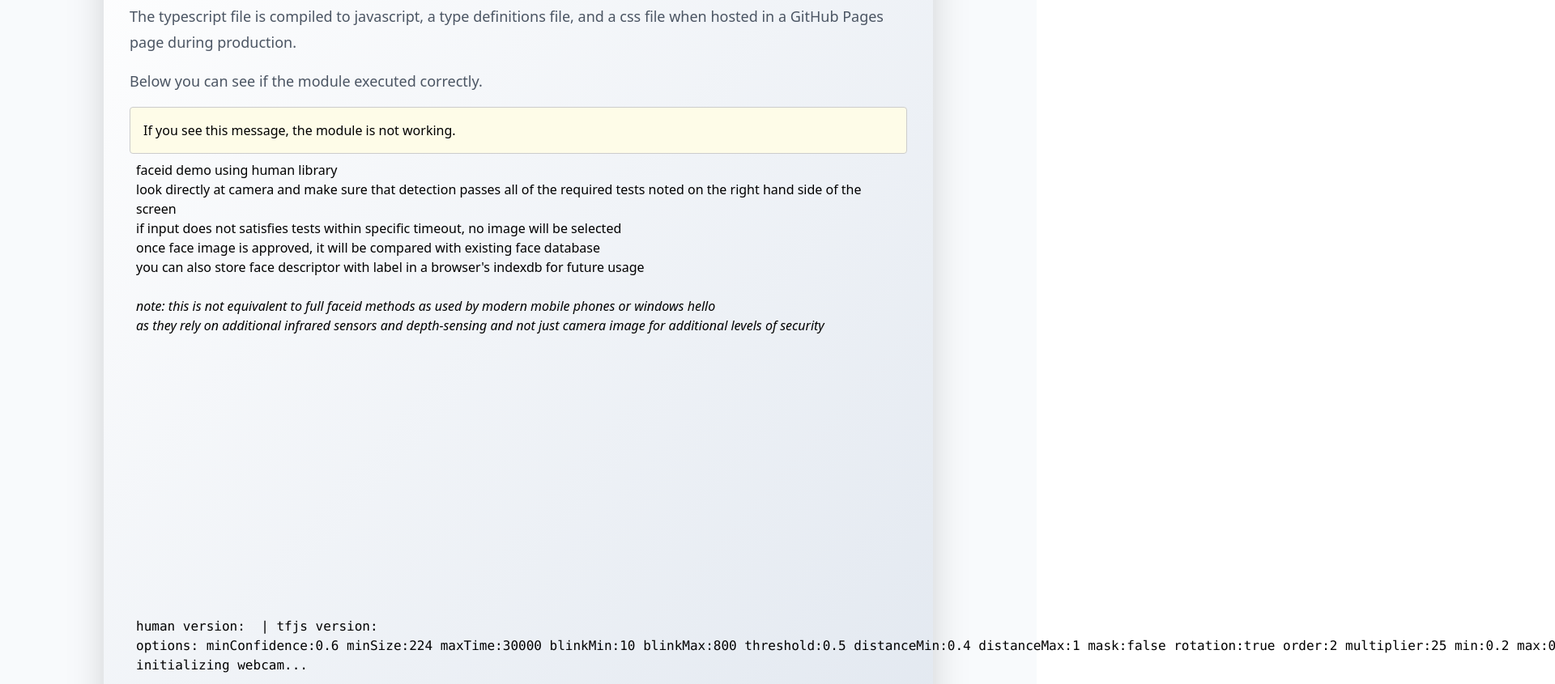
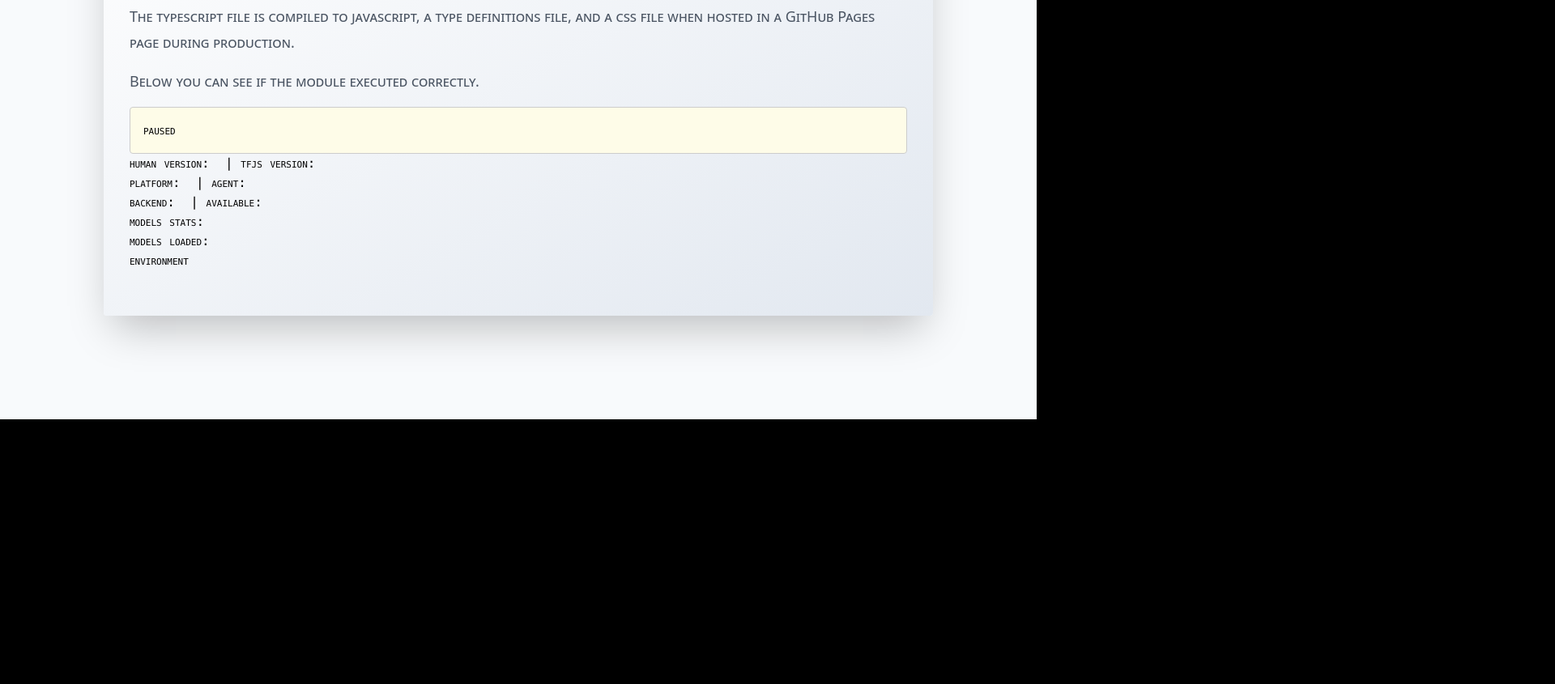
Before and after one commit to securecitizen/sc-camera-module, a website built with Vite: page index.html in a window 1280 px wide. Shown: the part 320-1165 px from the top of the page at 81% size, 1920 px wide, since content can reach past the window. After the commit the page ends 838 px from the top, so only its background shows below. Built offline with nearby package versions, Linux system fonts and the light colour scheme; no server answers; what @vladmandic/human would draw is missing.

Commit message:
Implement simple version

```diff
--- a/demo-page-assets/demo.ts
+++ b/demo-page-assets/demo.ts
@@ -1,7 +1,7 @@
 // Path: demo-page-assets/demo.ts
 // This is the entry point for the demo page. It's a TypeScript file that
 //  loads in the module that we're buidling with this repo
-import ModuleDemoPage from '../lib/human'
+import ModuleDemoPage from '../lib/humansimple'
 
 // ModuleDemoPage.init('Success! The module is working.')
 
--- a/index.html
+++ b/index.html
@@ -4,10 +4,10 @@
 <head>
   <meta charset="utf-8">
     <meta name="viewport" content="width=device-width" id="viewport">
-    <meta name="keywords" content="Human">
-    <meta name="application-name" content="Human">
-    <meta name="description" content="Human: 3D Face Detection, Body Pose, Hand & Finger Tracking, Iris Tracking, Age & Gender Prediction, Emotion Prediction & Gesture Recognition; Author: Vladimir Mandic <https://github.com/vladmandic>">
-    <meta name="msapplication-tooltip" content="Human: 3D Face Detection, Body Pose, Hand & Finger Tracking, Iris Tracking, Age & Gender Prediction, Emotion Prediction & Gesture Recognition; Author: Vladimir Mandic <https://github.com/vladmandic>">
+    <meta name="keywords" content="Secure Citizen">
+    <meta name="application-name" content="Secure Citizen">
+    <meta name="description" content="Secure Citizen Camera Tester">
+    <meta name="msapplication-tooltip" content="Secure Citizen Camera Tester">
     <meta name="theme-color" content="#000000">
     <link rel="manifest" href="manifest.webmanifest">
     <link rel="shortcut icon" href="favicon.ico" type="image/x-icon">
@@ -15,14 +15,12 @@
   <title>Module Demo Page - Human: Face Recognition</title>
   <!-- Script tag for demo page purposes in demo-page-assets/demo.ts  -->
   <script type="module" src="demo-page-assets/demo.ts"></script>
-  <!-- <style>
-    @font-face { font-family: 'Lato'; font-display: swap; font-style: normal; font-weight: 100; src: local('Lato'), url('../../assets/lato-light.woff2') }
+  <style>
+    /* @font-face { font-family: 'Lato'; font-display: swap; font-style: normal; font-weight: 100; src: local('Lato'), url('../../assets/lato-light.woff2') } */
     html { font-family: 'Lato', 'Segoe UI'; font-size: 16px; font-variant: small-caps; }
-    body { margin: 0; padding: 16px; background: black; color: white; overflow-x: hidden; width: 100vw; height: 100vh; }
+    body { margin: 0; background: black; overflow-x: hidden; width: 100vw; height: 100vh; }
     body::-webkit-scrollbar { display: none; }
-    .button { padding: 2px; cursor: pointer; box-shadow: 2px 2px black; width: 64px; text-align: center; place-content: center; margin-left: 16px; height: 16px; display: none }
-    .ok { position: absolute; top: 64px; right: 20px; width: 150px; background-color: grey; padding: 4px; color: black; font-size: 14px }
-  </style> -->
+  </style>
 </head>
 
 <body>
@@ -38,32 +36,14 @@
         <p class="mb-4 text-lg leading-8 text-gray-600">
           Below you can see if the module executed correctly.
         </p>
-        <p id="messageOutput">
+        <pre id="messageOutput">
           <!-- This is where the message will be output -->
           If you see this message, the module is not working.
-        </p>
-        <div style="padding: 8px">
-          <h1 style="margin: 0">faceid demo using human library</h1>
-          look directly at camera and make sure that detection passes all of the required tests noted on the right hand side of the screen<br>
-          if input does not satisfies tests within specific timeout, no image will be selected<br>
-          once face image is approved, it will be compared with existing face database<br>
-          you can also store face descriptor with label in a browser's indexdb for future usage<br>
-          <br>
-          <i>note: this is not equivalent to full faceid methods as used by modern mobile phones or windows hello<br>
-            as they rely on additional infrared sensors and depth-sensing and not just camera image for additional levels of security</i>
-        </div>
-        <canvas id="canvas" style="padding: 8px"></canvas>
-        <canvas id="source" style="padding: 8px"></canvas>
+        </pre>
+        <pre id="log" class="pd-1"></pre>
+        <canvas id="canvas" class="mx-auto"></canvas>
         <video id="video" playsinline style="display: none"></video>
-        <pre id="log" style="padding: 8px"></pre>
-        <div id="match" style="display: none; padding: 8px">
-          <label for="name">name:</label>
-          <input id="name" type="text" value="" style="height: 16px; border: none; padding: 2px; margin-left: 8px">
-          <span id="save" class="button" style="background-color: royalblue">save</span>
-          <span id="delete" class="button" style="background-color: lightcoral">delete</span>
-        </div>
-        <div id="retry" class="button" style="background-color: darkslategray; width: 93%; margin-top: 32px; padding: 12px">retry</div>
-        <div id="ok"></div>
+        <div id="performance"></div>
       </div>
     </div>
   </div>
--- a/lib/human.ts
+++ b/lib/human.ts
@@ -17,10 +17,10 @@ const humanConfig = { // user configuration for human, used to fine-tune behavio
   debug: true,
   face: {
     enabled: true,
-    detector: { rotation: true, return: true, mask: false }, // return tensor is used to get detected face image
+    detector: { rotation: false, return: true, mask: false }, // return tensor is used to get detected face image
     description: { enabled: true }, // default model for face descriptor extraction is faceres
     // mobilefacenet: { enabled: true, modelPath: 'https://vladmandic.github.io/human-models/models/mobilefacenet.json' }, // alternative model
-    // insightface: { enabled: true, modelPath: 'https://vladmandic.github.io/insightface/models/insightface-mobilenet-swish.json' }, // alternative model
+    insightface: { enabled: true, modelPath: 'https://vladmandic.github.io/insightface/models/insightface-mobilenet-swish.json' }, // alternative model
     iris: { enabled: true }, // needed to determine gaze direction
     emotion: { enabled: false }, // not needed
     antispoof: { enabled: true }, // enable optional antispoof module
@@ -37,7 +37,7 @@ const matchOptions = { order: 2, multiplier: 25, min: 0.2, max: 0.8 }; // for fa
 
 const options = {
   minConfidence: 0.6, // overal face confidence for box, face, gender, real, live
-  minSize: 224, // min input to face descriptor model before degradation
+  minSize: 264, // min input to face descriptor model before degradation
   maxTime: 30000, // max time before giving up
   blinkMin: 10, // minimum duration of a valid blink
   blinkMax: 800, // maximum duration of a valid blink
--- /dev/null
+++ b/lib/humansimple.ts
@@ -0,0 +1,122 @@
+// /**
+//  * Human demo for browsers
+//  * @default Human Library
+//  * @summary <https://github.com/vladmandic/human>
+//  * @author <https://github.com/vladmandic>
+//  * @copyright <https://github.com/vladmandic>
+//  * @license MIT
+//  */
+
+import * as H from '@vladmandic/human';
+
+const width = 1024; // used by webcam config as well as human maximum resultion // can be anything, but resolutions higher than 4k will disable internal optimizations
+
+const humanConfig: Partial<H.Config> = { // user configuration for human, used to fine-tune behavior
+  debug: true,
+  backend: 'webgl',
+  // cacheSensitivity: 0,
+  // cacheModels: false,
+  // warmup: 'none',
+  modelBasePath: 'models',
+//   modelBasePath: 'https://vladmandic.github.io/human-models/models/',
+  filter: { enabled: true, equalization: false, flip: false },
+  face: { enabled: true, detector: { rotation: false }, mesh: { enabled: true }, attention: { enabled: false }, iris: { enabled: true }, description: { enabled: true }, emotion: { enabled: true }, antispoof: { enabled: true }, liveness: { enabled: true } },
+  body: { enabled: false },
+  hand: { enabled: false },
+  object: { enabled: false },
+  segmentation: { enabled: false },
+  gesture: { enabled: true },
+};
+
+const human = new H.Human(humanConfig); // create instance of human with overrides from user configuration
+
+human.env.perfadd = false; // is performance data showing instant or total values
+human.draw.options.font = 'small-caps 18px "Lato"'; // set font used to draw labels when using draw methods
+human.draw.options.lineHeight = 20;
+human.draw.options.drawPoints = true; // draw points on face mesh
+// human.draw.options.fillPolygons = true;
+
+const dom = { // grab instances of dom objects so we dont have to look them up later
+  video: document.getElementById('video') as HTMLVideoElement,
+  canvas: document.getElementById('canvas') as HTMLCanvasElement,
+  log: document.getElementById('log') as HTMLPreElement,
+  fps: document.getElementById('messageOutput') as HTMLPreElement,
+  perf: document.getElementById('performance') as HTMLDivElement,
+};
+const timestamp = { detect: 0, draw: 0, tensors: 0, start: 0 }; // holds information used to calculate performance and possible memory leaks
+const fps = { detectFPS: 0, drawFPS: 0, frames: 0, averageMs: 0 }; // holds calculated fps information for both detect and screen refresh
+
+const log = (...msg) => { // helper method to output messages
+  dom.log.innerText += msg.join(' ') + '\n';
+  console.log(...msg); // eslint-disable-line no-console
+};
+const status = (msg) => dom.fps.innerText = msg; // print status element
+const perf = (msg) => dom.perf.innerText = 'tensors:' + human.tf.memory().numTensors.toString() + ' | performance: ' + JSON.stringify(msg).replace(/"|{|}/g, '').replace(/,/g, ' | '); // print performance element
+
+async function detectionLoop() { // main detection loop
+  if (!dom.video.paused) {
+    if (timestamp.start === 0) timestamp.start = human.now();
+    // log('profiling data:', await human.profile(dom.video));
+    await human.detect(dom.video); // actual detection; were not capturing output in a local variable as it can also be reached via human.result
+    const tensors = human.tf.memory().numTensors; // check current tensor usage for memory leaks
+    if (tensors - timestamp.tensors !== 0) log('allocated tensors:', tensors - timestamp.tensors); // printed on start and each time there is a tensor leak
+    timestamp.tensors = tensors;
+    fps.detectFPS = Math.round(1000 * 1000 / (human.now() - timestamp.detect)) / 1000;
+    fps.frames++;
+    fps.averageMs = Math.round(1000 * (human.now() - timestamp.start) / fps.frames) / 1000;
+    if (fps.frames % 100 === 0 && !dom.video.paused) log('performance', { ...fps, tensors: timestamp.tensors });
+  }
+  timestamp.detect = human.now();
+  requestAnimationFrame(detectionLoop); // start new frame immediately
+}
+
+async function drawLoop() { // main screen refresh loop
+  if (!dom.video.paused) {
+    const interpolated = human.next(human.result); // smoothen result using last-known results
+    const processed = await human.image(dom.video); // get current video frame, but enhanced with human.filters
+    human.draw.canvas(processed.canvas as HTMLCanvasElement, dom.canvas);
+
+    const opt: Partial<H.DrawOptions> = { bodyLabels: `person confidence [score] and ${human.result?.body?.[0]?.keypoints.length} keypoints` };
+    await human.draw.all(dom.canvas, interpolated, opt); // draw labels, boxes, lines, etc.
+    perf(interpolated.performance); // write performance data
+  }
+  const now = human.now();
+  fps.drawFPS = Math.round(1000 * 1000 / (now - timestamp.draw)) / 1000;
+  timestamp.draw = now;
+  status(dom.video.paused ? 'paused' : `fps: ${fps.detectFPS.toFixed(1).padStart(5, ' ')} detect | ${fps.drawFPS.toFixed(1).padStart(5, ' ')} draw`); // write status
+  setTimeout(drawLoop, 30); // use to slow down refresh from max refresh rate to target of 30 fps
+}
+
+async function webCam() {
+  const devices = await human.webcam.enumerate();
+  const id = devices[0].deviceId; // use first available video source
+  const webcamStatus = await human.webcam.start({ element: dom.video, crop: false, width, id }); // use human webcam helper methods and associate webcam stream with a dom element
+  log(webcamStatus);
+  dom.canvas.width = human.webcam.width;
+  dom.canvas.height = human.webcam.height;
+  dom.canvas.onclick = async () => { // pause when clicked on screen and resume on next click
+    if (human.webcam.paused) await human.webcam.play();
+    else human.webcam.pause();
+  };
+}
+
+async function main() { // main entry point
+  log('human version:', human.version, '| tfjs version:', human.tf.version['tfjs-core']);
+  log('platform:', human.env.platform, '| agent:', human.env.agent);
+  status('loading...');
+  await human.load(); // preload all models
+  log('backend:', human.tf.getBackend(), '| available:', human.env.backends);
+  log('models stats:', human.models.stats());
+  log('models loaded:', human.models.loaded());
+  log('environment', human.env);
+  status('initializing...');
+  await human.warmup(); // warmup function to initialize backend for future faster detection
+  await webCam(); // start webcam
+  await detectionLoop(); // start detection loop
+  await drawLoop(); // start draw loop
+}
+
+export default {
+    init: main,
+    log
+  }
```
